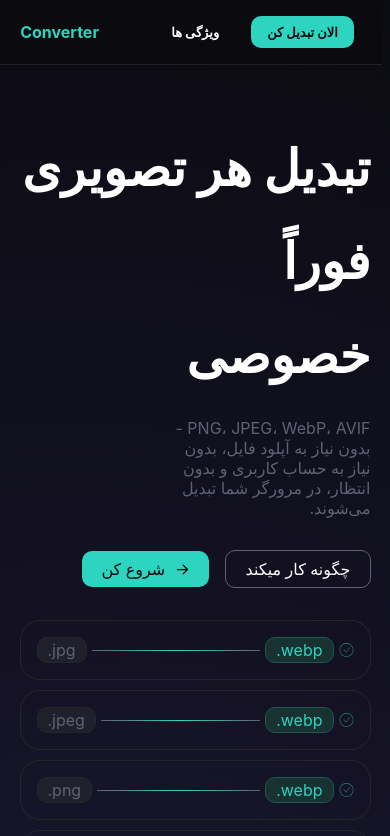
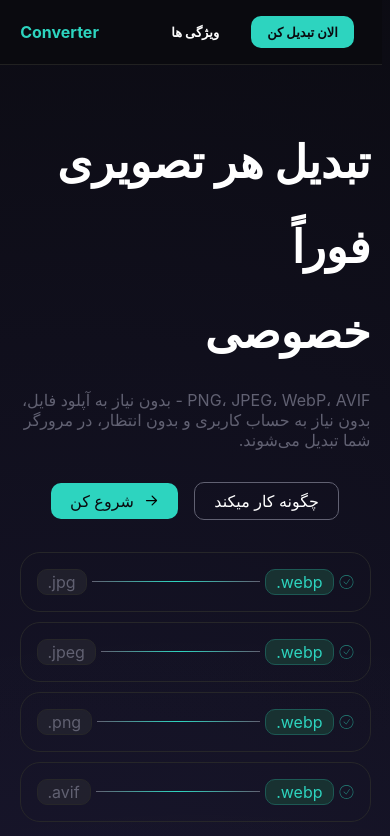
Before and after one commit to HosseinNaseran/Converter, a plain HTML site: page index.html in a window 390 px wide. Shown: the top 836 px of the page. Drawn offline with Linux system fonts and the light colour scheme.

Commit message:
update ui and responsive

```diff
--- a/style.css
+++ b/style.css
@@ -94,7 +94,7 @@ header {
 }
 
 .headerBottomRight h1 {
-    width: 18dvw;
+    width: 2rem;
     font-size: 50px;
 }
 
@@ -540,4 +540,14 @@ h2 {
     .headerTopItem:nth-child(2){
         display: none;
     }
+    .headerBottomRight h1{
+        font-size:45px;
+    }
+
+    .headerBottomRight p {
+        width: 100%;
+    }
+    .headerBottomRightButtons{
+        justify-content: center;
+    }
 }
```
